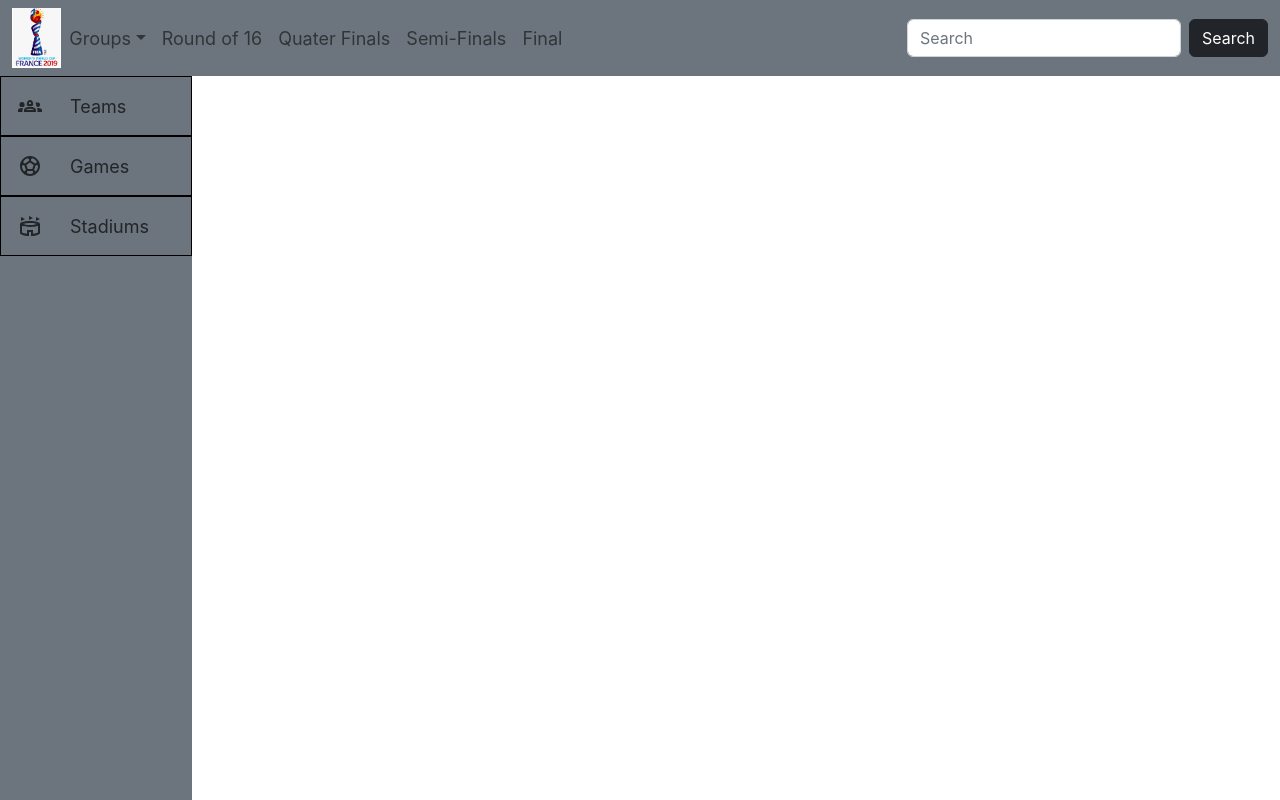
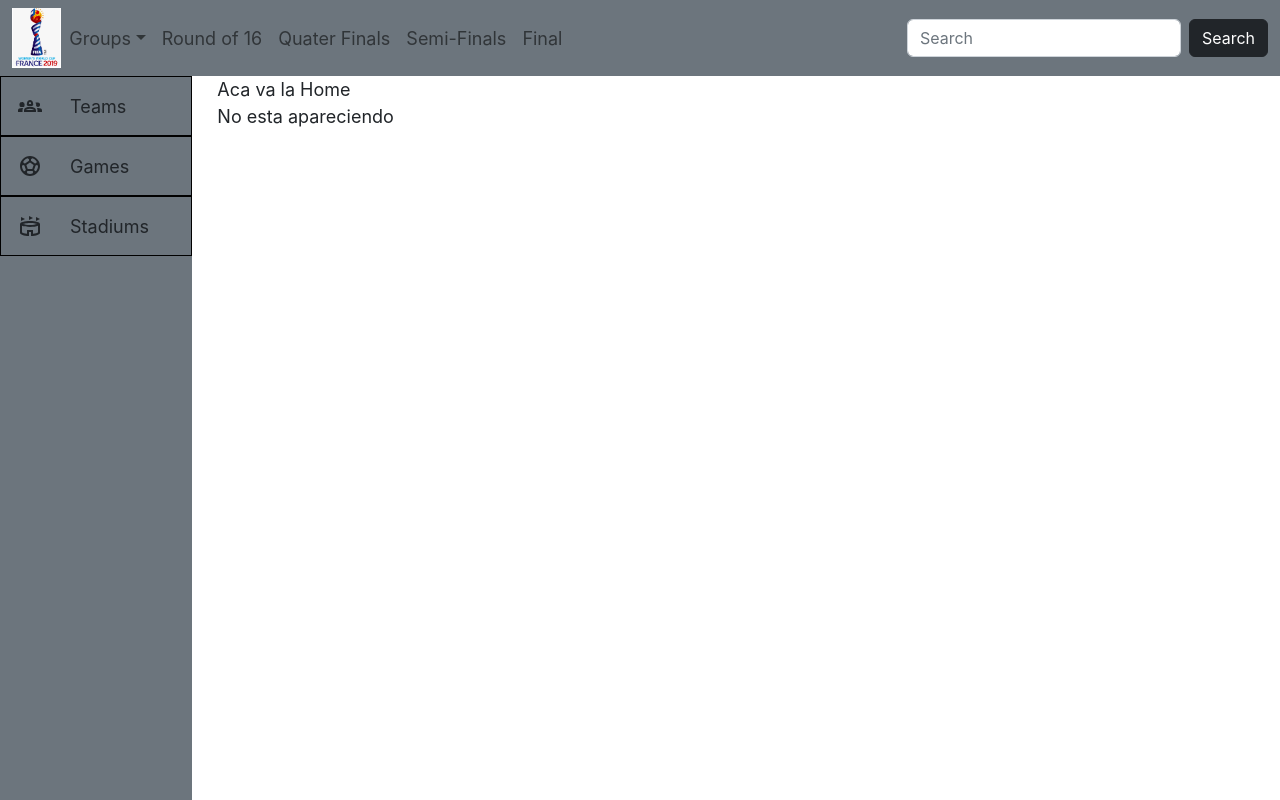
Before and after one commit to gastonh017/WWCC22, a React (Create React App) app: page / in a window 1280 px wide. Built offline with nearby package versions, Linux system fonts and the light colour scheme.

Commit message:
acomodando sidebar

```diff
--- a/src/App.css
+++ b/src/App.css
@@ -14,7 +14,6 @@
 
 .sidebar {
   position: fixed;
-  margin-top: 76px;
   background-color: #6c757d;
   height: 100%;
   width: 15% ;
@@ -53,3 +52,7 @@
 .row #title {
   flex: 70%
 }
+
+.margin_top{
+  margin-top: 76px;
+}
--- a/src/App.js
+++ b/src/App.js
@@ -18,7 +18,7 @@ function App() {
           <Navbar />
         </ Row>
 
-        <Row>
+        <Row className ='margin_top' >
           <Col lg='2' >
             <Sidebar />
           </Col>
```
